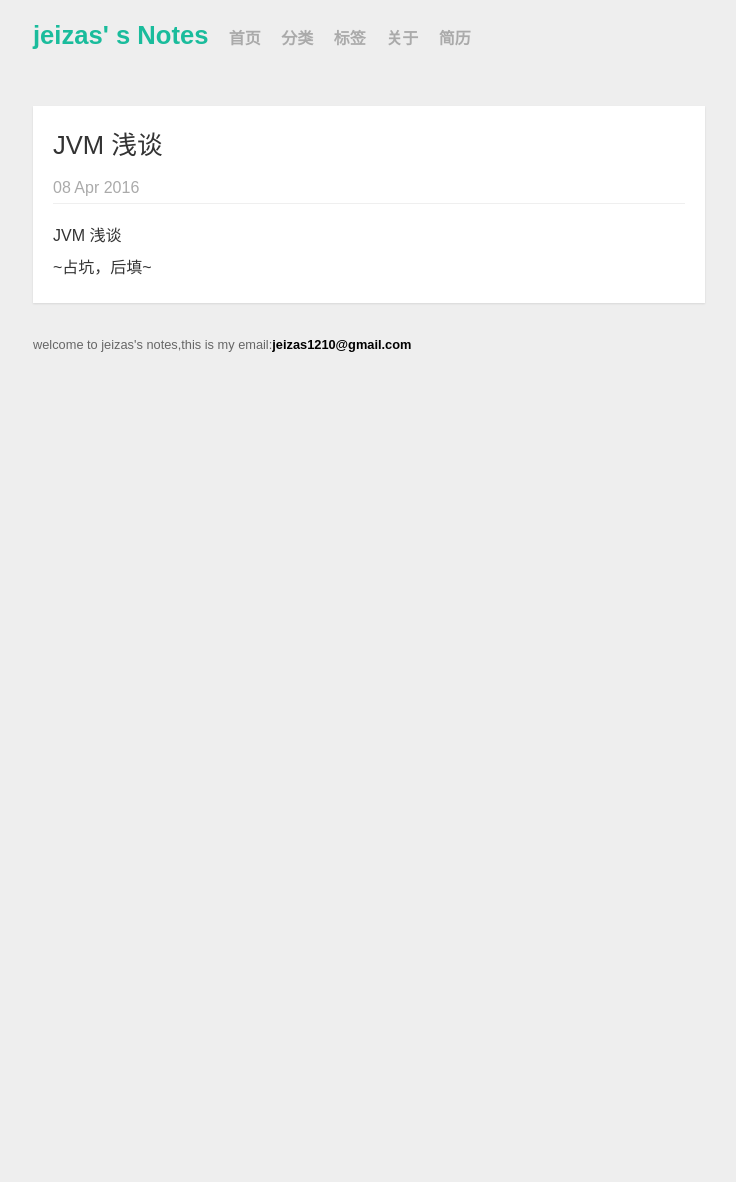
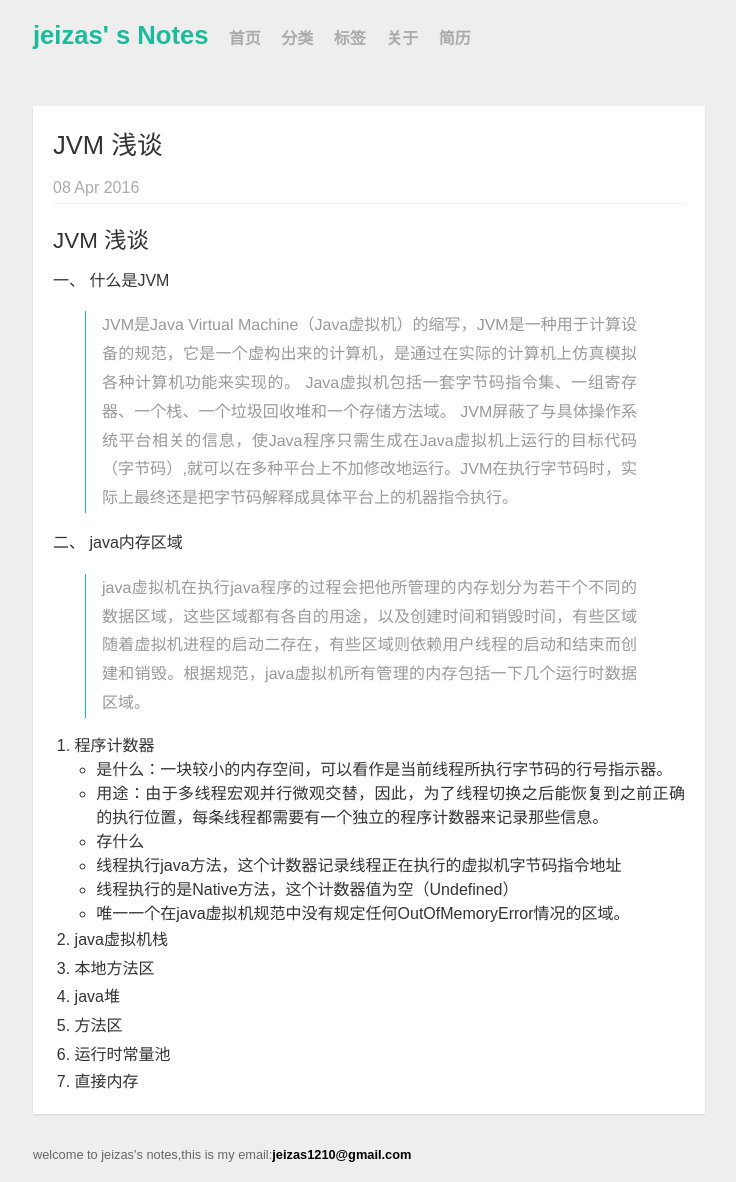
Before and after one commit to jeizas/jeizas.github.io, a Jekyll site: the page built from _posts/2016-04-08-jvm_concept.md, in a window 1280 px wide. Shown: the whole page, without its empty margins (271-1007 px from the left). Built offline with Jekyll 4.4.1, drawn with Linux system fonts in a browser that asks for light colours; Markdown is read by kramdown in place of the engine named in the settings; before the commit the page ends 900 px from its top, so only the background shows below that.

Commit message:
update jvm

```diff
--- a/_posts/2016-04-08-jvm_concept.md
+++ b/_posts/2016-04-08-jvm_concept.md
@@ -5,5 +5,33 @@ date: 2016-04-08 12:35
 categories: [java]
 tags: [note]
 ---
-#####JVM 浅谈
-~占坑，后填~
+
+###JVM 浅谈
+
+一、 什么是JVM
+> JVM是Java Virtual Machine（Java虚拟机）的缩写，JVM是一种用于计算设备的规范，它是一个虚构出来的计算机，是通过在实际的计算机上仿真模拟各种计算机功能来实现的。
+> Java虚拟机包括一套字节码指令集、一组寄存器、一个栈、一个垃圾回收堆和一个存储方法域。 JVM屏蔽了与具体操作系统平台相关的信息，使Java程序只需生成在Java虚拟机上运行的目标代码（字节码）,就可以在多种平台上不加修改地运行。JVM在执行字节码时，实际上最终还是把字节码解释成具体平台上的机器指令执行。
+
+二、 java内存区域
+> java虚拟机在执行java程序的过程会把他所管理的内存划分为若干个不同的数据区域，这些区域都有各自的用途，以及创建时间和销毁时间，有些区域随着虚拟机进程的启动二存在，有些区域则依赖用户线程的启动和结束而创建和销毁。根据规范，java虚拟机所有管理的内存包括一下几个运行时数据区域。
+
+1. 程序计数器
+- 是什么：一块较小的内存空间，可以看作是当前线程所执行字节码的行号指示器。
+- 用途：由于多线程宏观并行微观交替，因此，为了线程切换之后能恢复到之前正确的执行位置，每条线程都需要有一个独立的程序计数器来记录那些信息。
+- 存什么
+ * 线程执行java方法，这个计数器记录线程正在执行的虚拟机字节码指令地址
+ * 线程执行的是Native方法，这个计数器值为空（Undefined）
+- 唯一一个在java虚拟机规范中没有规定任何OutOfMemoryError情况的区域。
+
+2. java虚拟机栈
+
+
+3. 本地方法区
+
+4. java堆
+
+5. 方法区
+
+6. 运行时常量池
+
+7. 直接内存
```
